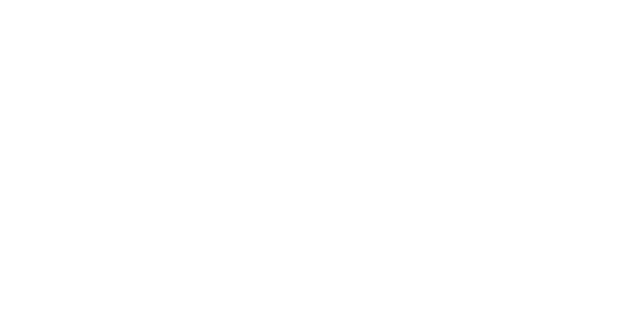
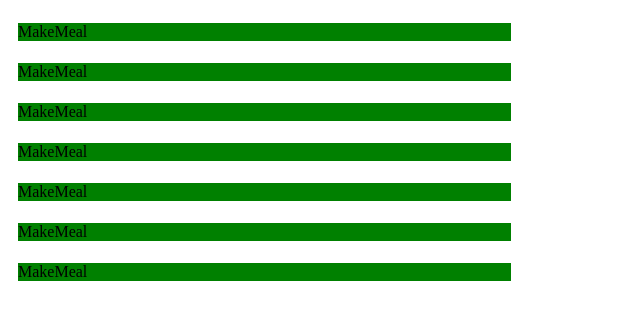
Before and after one commit to siegelal7/archimagirus, a React (Create React App) app in the folder client/: page /make/1 in a window 1280 px wide. Before the commit this address had no page. Shown: the top 320 px of the page, without its empty margins (0-640 px from the left). Built offline with nearby package versions, Linux system fonts and the light colour scheme.

Commit message:
drag and drop started

```diff
--- a/client/package.json
+++ b/client/package.json
@@ -11,6 +11,8 @@
     "axios": "^1.3.4",
     "react": "^18.2.0",
     "react-dom": "^18.2.0",
+    "react-draggable": "^4.4.5",
+    "react-grid-layout": "^1.3.4",
     "react-loader-spinner": "^5.3.4",
     "react-modal": "^3.16.1",
     "react-router-dom": "^6.9.0",
--- a/client/src/App.js
+++ b/client/src/App.js
@@ -10,6 +10,7 @@
 import { useEffect, useState } from 'react';
 import axios from "axios";
 import {UserContext} from './Context/UserContext';
+import MakeMeal from "./pages/MakeMeal/MakeMeal.jsx";
 // const UserContext = createContext();
 
 function App() {
@@ -39,8 +40,9 @@
             <Route exact path="/login" element={<Login />}></Route>
             <Route exact path="/imagereader" element={<ImageTextReader />}></Route>
             <Route exact path="/kitchen" element={<Kitchen />}></Route>
+            <Route path="/singlekitchen/:id" element={<SingleKitchen />}></Route>
+            <Route path="/make/:id" element={<MakeMeal />}></Route>
             <Route exact path="/logout" element={<Logout/>}></Route>
-            <Route path="/singlekitchen/:id" element={<SingleKitchen />}></Route>
 
           </Routes>
         </Router>
--- a/client/src/index.js
+++ b/client/src/index.js
@@ -5,7 +5,9 @@
 
 const root = ReactDOM.createRoot(document.getElementById('root'));
 root.render(
-  <React.StrictMode>
+  // <React.StrictMode>
+  <React.Fragment>
     <App />
-  </React.StrictMode>
+  </React.Fragment>
+  // </React.StrictMode>
 );
--- /dev/null
+++ b/client/src/pages/MakeMeal/MakeMeal.css
@@ -0,0 +1,21 @@
+.grid {
+    display: flex;
+    flex-direction: row;
+    justify-content: center;
+    text-align: center;
+}
+
+.row-column {
+    width: 50%;
+}
+.padding {
+    margin-top: 0.3rem;
+}
+
+#ingredients {
+    background-color: green;
+}
+
+#recipe {
+    background-color: pink;
+}
--- /dev/null
+++ b/client/src/pages/MakeMeal/MakeMeal.jsx
@@ -0,0 +1,86 @@
+import React, { useEffect, useState } from 'react';
+import './MakeMeal.css';
+import Draggable from 'react-draggable';
+import GridLayout,{ Responsive as ResponsiveGridLayout } from "react-grid-layout";
+
+export default function MakeMeal() {
+    const [ingreds,setIngreds]=useState([]);
+    const [recipe,setRecipe]=useState([]);
+    useEffect(()=>{
+        if(ingreds.length===0){
+            const arr = [{
+                name: 'test1',
+                id:'123'
+            },{
+                name: 'test2',
+                id:'231'
+            },{
+                name: 'test3',
+                id:'312'
+            },{
+                name: 'test4',
+                id:'321'
+            },{
+                name: 'test5',
+                id:'213'
+            },{
+                name: 'test6',
+                id:'132'
+            },{
+                name: 'test7',
+                id:'432'
+            }]
+            setIngreds(arr);
+        }
+    },[]);
+    const handleStart = (e) =>{
+        console.log("start");
+        console.log(e);
+    }
+
+    const handleDrag = (e) =>{
+
+    }
+
+    const handleStop = (e) =>{
+        console.log("stop");
+        console.log(e);
+        const xAxis = e.pageX;
+        if(xAxis >= 850){
+        }
+    }
+
+    const layout = [
+        { i: "a", x: 0, y: 0, w: 1, h: 2, static: true },
+        { i: "b", x: 1, y: 0, w: 3, h: 2, minW: 2, maxW: 4 },
+      ];
+  return (
+        <>
+            {/* <div className='left'> */}
+            <GridLayout className="layout" cols={2} rowHeight={30} width={2000}>
+                {/* <div className='left'> */}
+
+                    {ingreds.length!== 0 && ingreds.map( (i)=>{return(
+                        <div className='padding' key={i.id}>
+                        <Draggable
+                        onStart={handleStart}
+                        onDrag={handleDrag}
+                        onStop={handleStop}
+                        grid={[20,500]}
+                        >
+                            <div className='row-column' id='ingredients'>MakeMeal</div>
+                        </Draggable>
+                        </div>
+                    )})}
+                {/* </div> */}
+                {/* <div className='right'> */}
+                    <Draggable
+                        grid={[20,900]}
+                    >
+                        <div className='row-column' id='recipe'>MakeMeal</div>
+                    </Draggable>
+                {/* </div> */}
+            </GridLayout>
+        </>
+  )
+}
```
Also changed, not shown: 1 other file (tests, documents, lock files or other folders).
